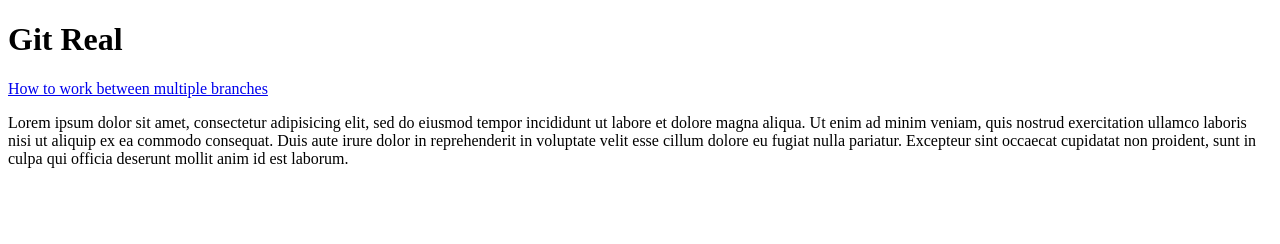
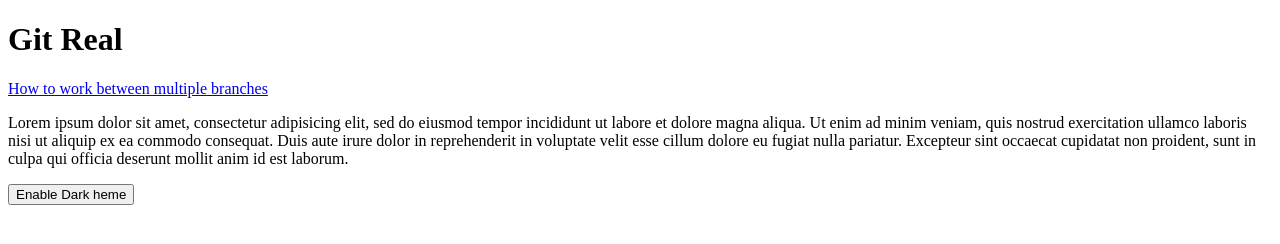
Before and after one commit to awalia1/stash-doc, a plain HTML site: page stash.html in a window 1280 px wide. Drawn offline with Linux system fonts and the light colour scheme.

Commit message:
2nd commit.

```diff
--- a/stash.html
+++ b/stash.html
@@ -12,5 +12,7 @@
 
     <p>Lorem ipsum dolor sit amet, consectetur adipisicing elit, sed do eiusmod tempor incididunt ut labore et dolore magna aliqua. Ut enim ad minim veniam, quis nostrud exercitation ullamco laboris nisi ut aliquip ex ea commodo consequat. Duis aute irure dolor in reprehenderit in voluptate velit esse cillum dolore eu fugiat nulla pariatur. Excepteur sint occaecat cupidatat non proident, sunt in culpa qui officia deserunt mollit anim id est laborum.</p>
 
+    <button>Enable Dark heme</button>
+
   </body>
 </html>
```
